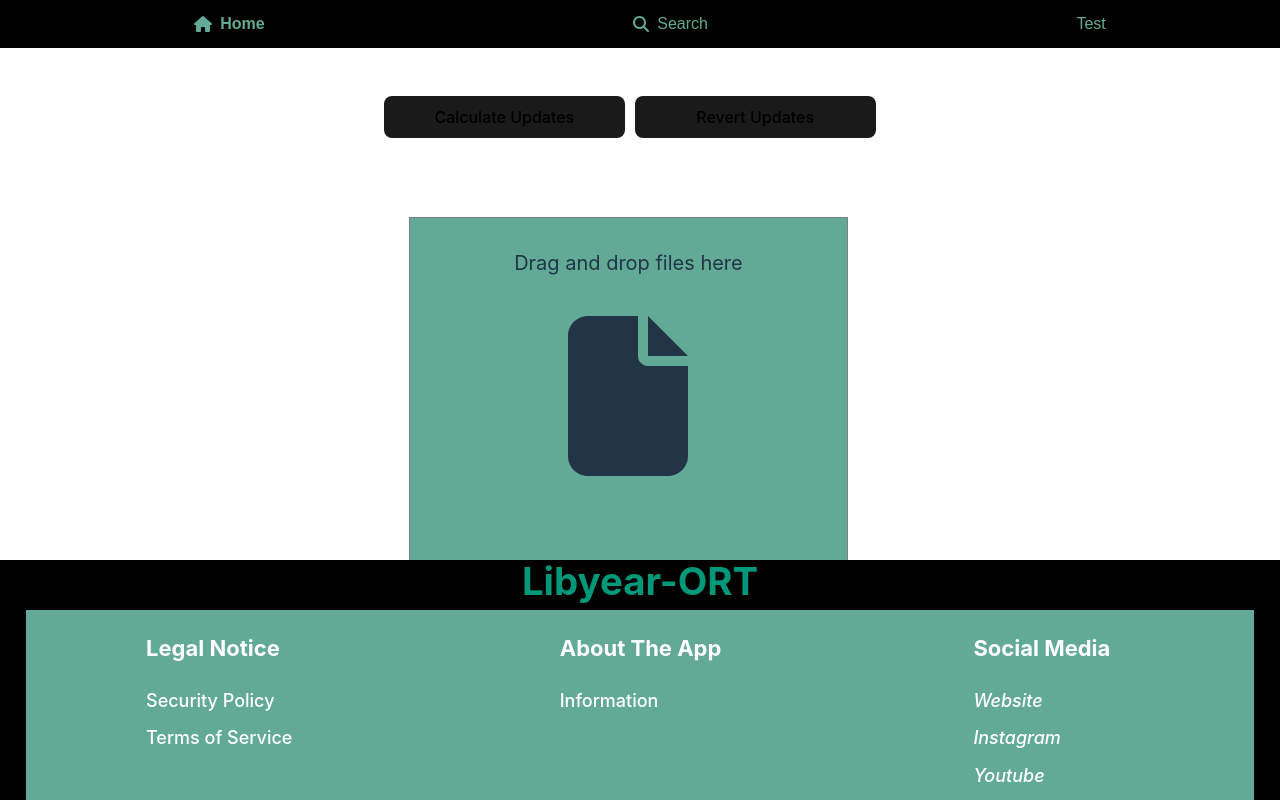
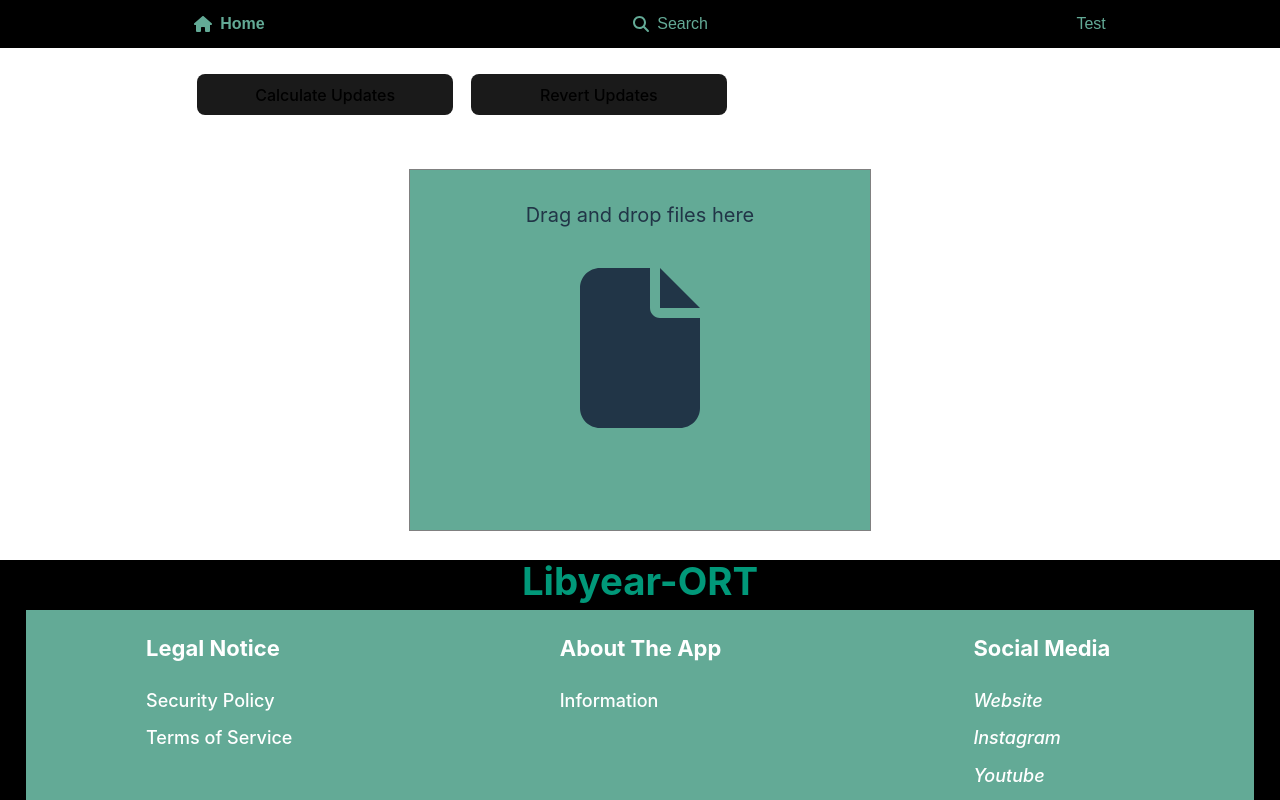
Before and after one commit to fraunhofer-iem/Technical-Lag-Frontend, a React (Vite) app: page / in a window 1280 px wide. Built offline with nearby package versions, Linux system fonts and the light colour scheme.

Commit message:
Changed css for more page reactivity

```diff
--- a/src/body/body.css
+++ b/src/body/body.css
@@ -2,5 +2,8 @@
     display: grid;
     grid-template-columns: 1fr 5fr 1fr; /* 3 columns, middle one is 5 times larger */
     grid-gap: 10px;
-    justify-items: center; /* horizontal centering */
+    flex: 1; /* Take up the remaining space */
+    overflow-y: auto; /* Enable vertical scrolling if needed */
+    padding: 10px; /* Optional: add some padding */
+    box-sizing: border-box; /* Ensure padding is included in the element's total width and height */
 }
--- a/src/body/filehandling/dragndrop.css
+++ b/src/body/filehandling/dragndrop.css
@@ -1,16 +1,24 @@
 .drag-n-drop {
-    margin-top: 15%;
-    margin-right: 5%;
+    margin-top: 5%;
     text-align: center;
     background-color: #63aa96;
     padding: 1.5em;
     width: 20em;
     height: 15em;
     font-size: 20px;
+    justify-content: center;
 }
 
 .drag-n-drop-container {
     grid-row: 2;
     grid-column: 2;
+    justify-content: center; /* Center horizontally */
     display: flex;
 }
+
+.collapsible-tree{
+    grid-column: 1 / -1; /* Span across all columns */
+    display: flex;
+    justify-content: center; /* Center horizontally */
+    align-items: center; /* Center vertically if you want it to be vertically centered as well */
+}
--- a/src/header/header.css
+++ b/src/header/header.css
@@ -26,7 +26,10 @@
 }
 
 .menu-content {
-    padding: 7% 1% 1% 1%;
+    margin-top: 5%;
+    @media (max-width: 1000px) {
+        margin-top: 5%;
+    }
 }
 
 .icon-text {
--- a/src/index.css
+++ b/src/index.css
@@ -11,6 +11,11 @@
     text-rendering: optimizeLegibility;
     -webkit-font-smoothing: antialiased;
     -moz-osx-font-smoothing: grayscale;
+
+    /**/
+    display: flex;
+    flex-direction: column;
+    height: 100%;
 }
 
 a {
@@ -57,3 +62,10 @@ a:hover {
 ::-webkit-scrollbar-thumb:hover {
     background: #555;
 }
+
+body, html {
+    margin: 0;
+    padding: 0;
+    height: 100%;
+    overflow: hidden; /* Prevent body scroll */
+}
```
